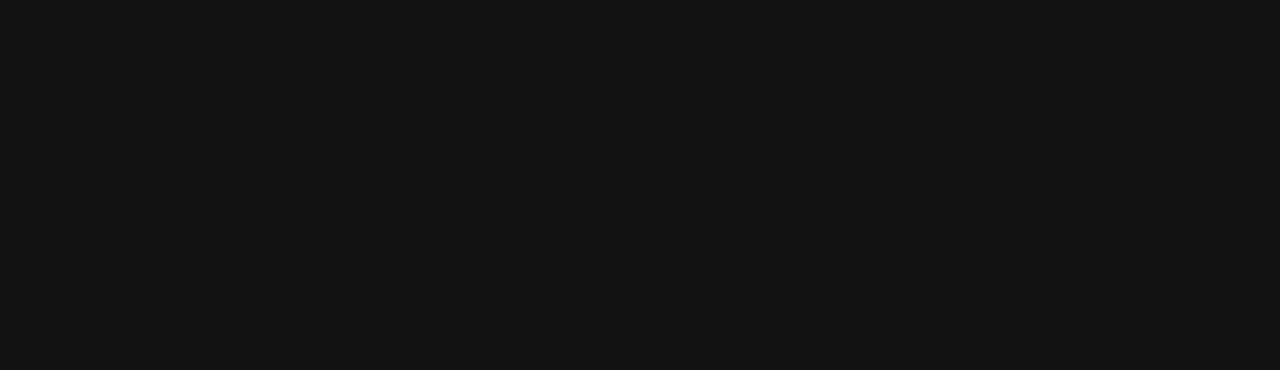
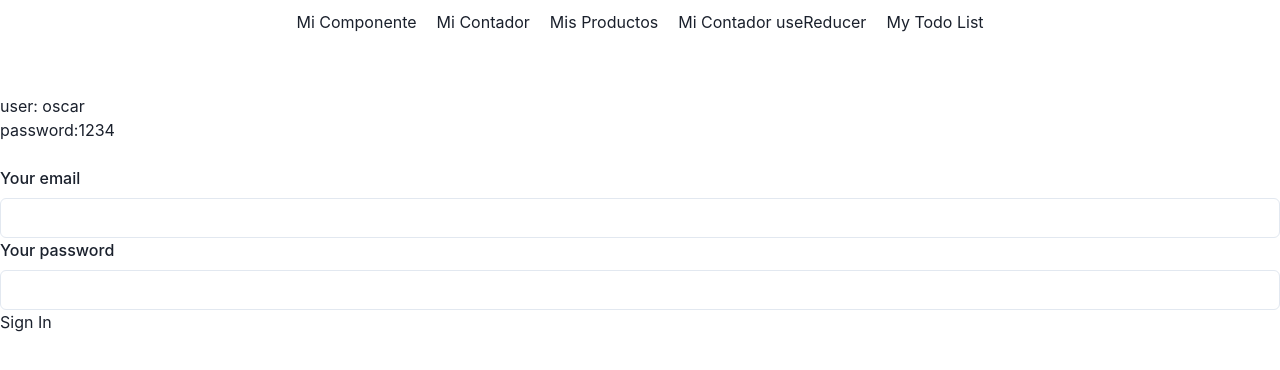
Before and after one commit to Gomez-Oscar/modulo_profundizacion, a React (Vite) app: page /modulo_profundizacion/login in a window 1280 px wide. Before the commit this address had no page. Shown: the top 370 px of the page. Built offline with nearby package versions, Linux system fonts and the light colour scheme.

Commit message:
completando preguntas practicas de useReducer y useContext

```diff
--- a/components/navigation/Navigation.jsx
+++ b/components/navigation/Navigation.jsx
@@ -10,6 +10,10 @@
       <button onClick={() => navigate('/micomponente')}>Mi Componente</button>
       <button onClick={() => navigate('/micontador')}>Mi Contador</button>
       <button onClick={() => navigate('/misproductos')}>Mis Productos</button>
+      <button onClick={() => navigate('/micontadorconusereducer')}>
+        Mi Contador useReducer
+      </button>
+      <button onClick={() => navigate('/mitodolist')}>My Todo List</button>
     </nav>
   );
 };
--- a/package.json
+++ b/package.json
@@ -10,11 +10,15 @@
     "preview": "vite preview"
   },
   "dependencies": {
+    "@chakra-ui/react": "^2.8.2",
     "axios": "^1.6.2",
+    "formik": "^2.4.5",
     "react": "^18.2.0",
     "react-dom": "^18.2.0",
     "react-router-dom": "^6.19.0",
-    "sass": "^1.69.5"
+    "sass": "^1.69.5",
+    "sweetalert2": "^11.10.1",
+    "yup": "^1.3.2"
   },
   "devDependencies": {
     "@types/react": "^18.2.37",
--- /dev/null
+++ b/pages/MiToDoList/MiToDoList.jsx
@@ -0,0 +1,55 @@
+import React, { useReducer, useState } from 'react';
+import './mitodolist.scss';
+
+// Reducer function
+const todoReducer = (state, action) => {
+  switch (action.type) {
+    case 'ADD_TODO':
+      return [...state, { id: Date.now(), text: action.payload }];
+    case 'DELETE_TODO':
+      return state.filter(todo => todo.id !== action.payload);
+    default:
+      return state;
+  }
+};
+
+const TodoList = () => {
+  // useReducer returns [state, dispatch]
+  const [todos, dispatch] = useReducer(todoReducer, []);
+  const [newTodo, setNewTodo] = useState('');
+
+  const handleAddTodo = () => {
+    if (newTodo.trim() !== '') {
+      dispatch({ type: 'ADD_TODO', payload: newTodo });
+      setNewTodo('');
+    }
+  };
+
+  const handleDeleteTodo = id => {
+    dispatch({ type: 'DELETE_TODO', payload: id });
+  };
+
+  return (
+    <div>
+      <h2>Todo List</h2>
+      <ul>
+        {todos.map(todo => (
+          <li key={todo.id}>
+            {todo.text}
+            <button onClick={() => handleDeleteTodo(todo.id)}>Delete</button>
+          </li>
+        ))}
+      </ul>
+      <div>
+        <input
+          type='text'
+          value={newTodo}
+          onChange={e => setNewTodo(e.target.value)}
+        />
+        <button onClick={handleAddTodo}>Add Todo</button>
+      </div>
+    </div>
+  );
+};
+
+export default TodoList;
--- /dev/null
+++ b/pages/MiToDoList/mitodolist.scss
@@ -0,0 +1,3 @@
+input {
+  border: 1px solid violet;
+}
--- /dev/null
+++ b/pages/login/Login.jsx
@@ -0,0 +1,96 @@
+import React, { useContext } from 'react';
+import { useNavigate } from 'react-router-dom';
+import { AppContext } from '../../src/router/Router';
+import { getUserByEmailAndPassword } from '../../services/userService';
+
+import {
+  FormControl,
+  FormErrorMessage,
+  FormLabel,
+  Input,
+} from '@chakra-ui/react';
+import { useFormik } from 'formik';
+import { object, string } from 'yup';
+
+const Login = () => {
+  const navigate = useNavigate();
+
+  const {
+    userLogged: { userLogged, userLoggedDispatch },
+  } = useContext(AppContext);
+
+  const schema = object({
+    email: string().email().required('required field'),
+    password: string().min(4).required('required field'),
+  });
+
+  const findUser = async values => {
+    const userFound = await getUserByEmailAndPassword(
+      values.email.trim(),
+      values.password.trim()
+    );
+
+    if (userFound) {
+      const action = {
+        type: 'LOGIN',
+        payload: {
+          isAuthenticated: true,
+          user: userFound,
+        },
+      };
+      userLoggedDispatch(action);
+      // console.log('From Login:', userLogged);
+      alert('success', `Welcome back ${userFound.name}`);
+    } else {
+      alert('error', 'Wrong credentials');
+    }
+  };
+
+  const formik = useFormik({
+    initialValues: {
+      email: '',
+      password: '',
+    },
+    validationSchema: schema,
+    onSubmit: (values, actions) => {
+      findUser(values);
+      actions.resetForm({});
+    },
+  });
+
+  return (
+    <main className='login__container'>
+      <p>user: oscar</p>
+      <p>password:1234</p>
+      <br></br>
+
+      <form className='login_form' onSubmit={formik.handleSubmit}>
+        <FormControl isInvalid={formik.errors.email} className='formControl'>
+          <FormLabel>Your email</FormLabel>
+          <Input
+            type='email'
+            name='email'
+            onChange={formik.handleChange}
+            value={formik.values.email}
+          />
+          <FormErrorMessage>{formik.errors.email}</FormErrorMessage>
+        </FormControl>
+        <FormControl isInvalid={formik.errors.password} className='formControl'>
+          <FormLabel>Your password</FormLabel>
+          <Input
+            type='password'
+            className='input'
+            name='password'
+            onChange={formik.handleChange}
+            value={formik.values.password}
+          />
+          <FormErrorMessage>{formik.errors.password}</FormErrorMessage>
+        </FormControl>
+        <button type='submit'>Sign In</button>
+        <br />
+      </form>
+    </main>
+  );
+};
+
+export default Login;
--- /dev/null
+++ b/pages/miContadorConUseReducer/MiContadorConUseReducer.jsx
@@ -0,0 +1,25 @@
+import React, { useReducer } from 'react';
+import { counterReducer } from '../../reducers/counterReducer';
+import '../miContador/MiContador.scss';
+
+const MiContadorConUseReducer = () => {
+  const [counter, counterDispatch] = useReducer(counterReducer, { count: 0 });
+
+  const handleIncrement = () => {
+    counterDispatch({ type: 'INCREMENT' });
+  };
+
+  const handleDecrement = () => {
+    if (counter.count > 0) counterDispatch({ type: 'DECREMENT' });
+  };
+
+  return (
+    <div className='mainContainer'>
+      <button onClick={handleDecrement}>-</button>
+      <span className='number'>{counter.count}</span>
+      <button onClick={handleIncrement}>+</button>
+    </div>
+  );
+};
+
+export default MiContadorConUseReducer;
--- /dev/null
+++ b/reducers/counterReducer.js
@@ -0,0 +1,10 @@
+export const counterReducer = (state, action) => {
+  switch (action.type) {
+    case 'INCREMENT':
+      return { count: state.count + 1 };
+    case 'DECREMENT':
+      return { count: state.count - 1 };
+    default:
+      return state;
+  }
+};
--- /dev/null
+++ b/reducers/userLoggedReducer.js
@@ -0,0 +1,20 @@
+export const userLoggedInitial = {
+  isAuthenticated: false,
+  user: null,
+};
+
+const userLoggedReducer = (state, action) => {
+  switch (action.type) {
+    case 'LOGIN':
+      return {
+        isAuthenticated: true,
+        user: action.payload.user,
+      };
+    case 'LOGOUT':
+      return userLoggedInitial;
+    default:
+      return state;
+  }
+};
+
+export default userLoggedReducer;
--- /dev/null
+++ b/services/userService.js
@@ -0,0 +1,15 @@
+import axios from 'axios';
+
+const URL_BASE = 'https://backend-modulo-profundizacion.onrender.com';
+
+export const getUserByEmailAndPassword = async (email, password) => {
+  try {
+    const { data } = await axios.get(
+      `${URL_BASE}/users?email=${email}&&password=${password}`
+    );
+    return data.length ? data[0] : null;
+  } catch (error) {
+    console.log(error);
+    return null;
+  }
+};
--- /dev/null
+++ b/src/router/PrivateRoutes.jsx
@@ -0,0 +1,13 @@
+import React from 'react';
+import { Navigate, Outlet } from 'react-router-dom';
+
+const PrivateRoutes = ({
+  isAuthenticate,
+  redirectPath = '/login',
+  children,
+}) => {
+  if (!isAuthenticate) return <Navigate to={redirectPath} />;
+  return <div>{children ? children : <Outlet />}</div>;
+};
+
+export default PrivateRoutes;
--- /dev/null
+++ b/src/router/PublicRoutes.jsx
@@ -0,0 +1,13 @@
+import React from 'react';
+import { Navigate, Outlet } from 'react-router-dom';
+
+const PublicRoutes = ({
+  isAuthenticate,
+  redirectPath = '/mitodolist',
+  children,
+}) => {
+  if (isAuthenticate) return <Navigate to={redirectPath} />;
+  return <div>{children ? children : <Outlet />}</div>;
+};
+
+export default PublicRoutes;
--- a/src/router/Router.jsx
+++ b/src/router/Router.jsx
@@ -1,24 +1,69 @@
-import React from 'react';
+import React, { createContext, useReducer } from 'react';
 import { BrowserRouter, Route, Routes } from 'react-router-dom';
 import MiComponente from '../../pages/miComponente/MiComponente';
 import MiContador from '../../pages/miContador/MiContador';
 import MisProductos from '../../pages/misProductos/MisProductos';
 import Layout from '../../components/layout/Layout';
 import ProductDetails from '../../pages/productDetails/ProductDetails';
+import MiContadorConUseReducer from '../../pages/miContadorConUseReducer/MiContadorConUseReducer';
+import PublicRoutes from './PublicRoutes';
+import PrivateRoutes from './privateRoutes';
+import userLoggedReducer, {
+  userLoggedInitial,
+} from '../../reducers/userLoggedReducer';
+import Login from '../../pages/login/Login';
+import MiToDoList from '../../pages/MiToDoList/MiToDoList';
+import { ChakraProvider } from '@chakra-ui/react';
+
+export const AppContext = createContext({});
 
 const Router = () => {
+  const [userLogged, userLoggedDispatch] = useReducer(
+    userLoggedReducer,
+    userLoggedInitial
+  );
+
+  const globalState = {
+    userLogged: {
+      userLogged,
+      userLoggedDispatch,
+    },
+  };
+
   return (
+    <AppContext.Provider value={globalState}>
+      <ChakraProvider>
         <BrowserRouter basename='/modulo_profundizacion'>
           <Routes>
             <Route element={<Layout />}>
+              <Route
+                element={
+                  <PublicRoutes isAuthenticate={userLogged.isAuthenticated} />
+                }
+              >
                 <Route index path='/' element={<MiComponente />} />
+                <Route path='/login' element={<Login />} />
                 <Route path='/micomponente' element={<MiComponente />} />
                 <Route path='/micontador' element={<MiContador />} />
+                <Route
+                  path='/micontadorconusereducer'
+                  element={<MiContadorConUseReducer />}
+                />
                 <Route path='/misproductos' element={<MisProductos />} />
                 <Route path='/misproductos/:id' element={<ProductDetails />} />
               </Route>
+              <Route
+                element={
+                  <PrivateRoutes isAuthenticate={userLogged.isAuthenticated} />
+                }
+              >
+                <Route path='mitodolist' element={<MiToDoList />} />
+              </Route>
+            </Route>
           </Routes>
         </BrowserRouter>
+      </ChakraProvider>
+    </AppContext.Provider>
   );
 };
 
```
Also changed, not shown: 1 other file (tests, documents, lock files or other folders). Lines whose indentation alone changed are shown as unchanged.
